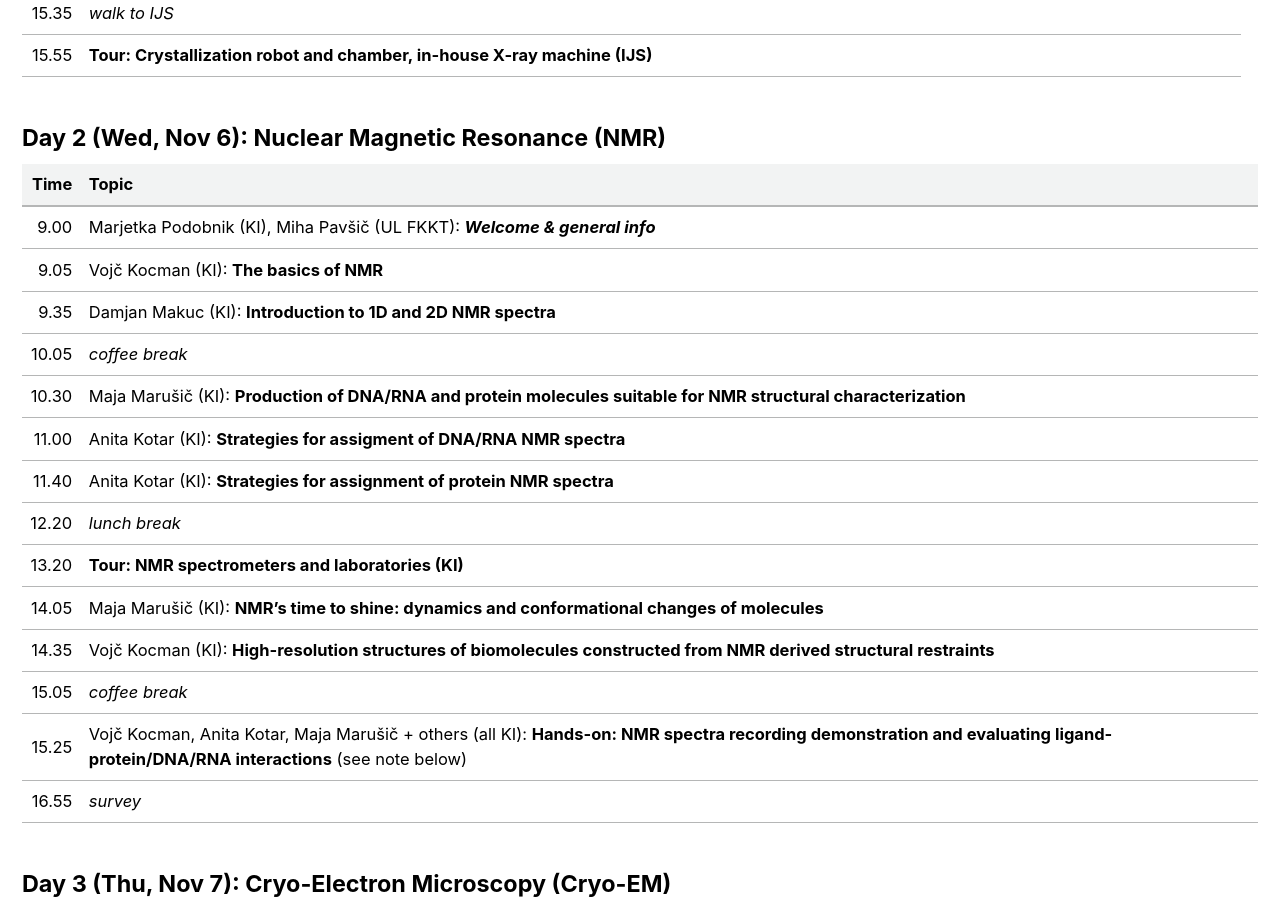
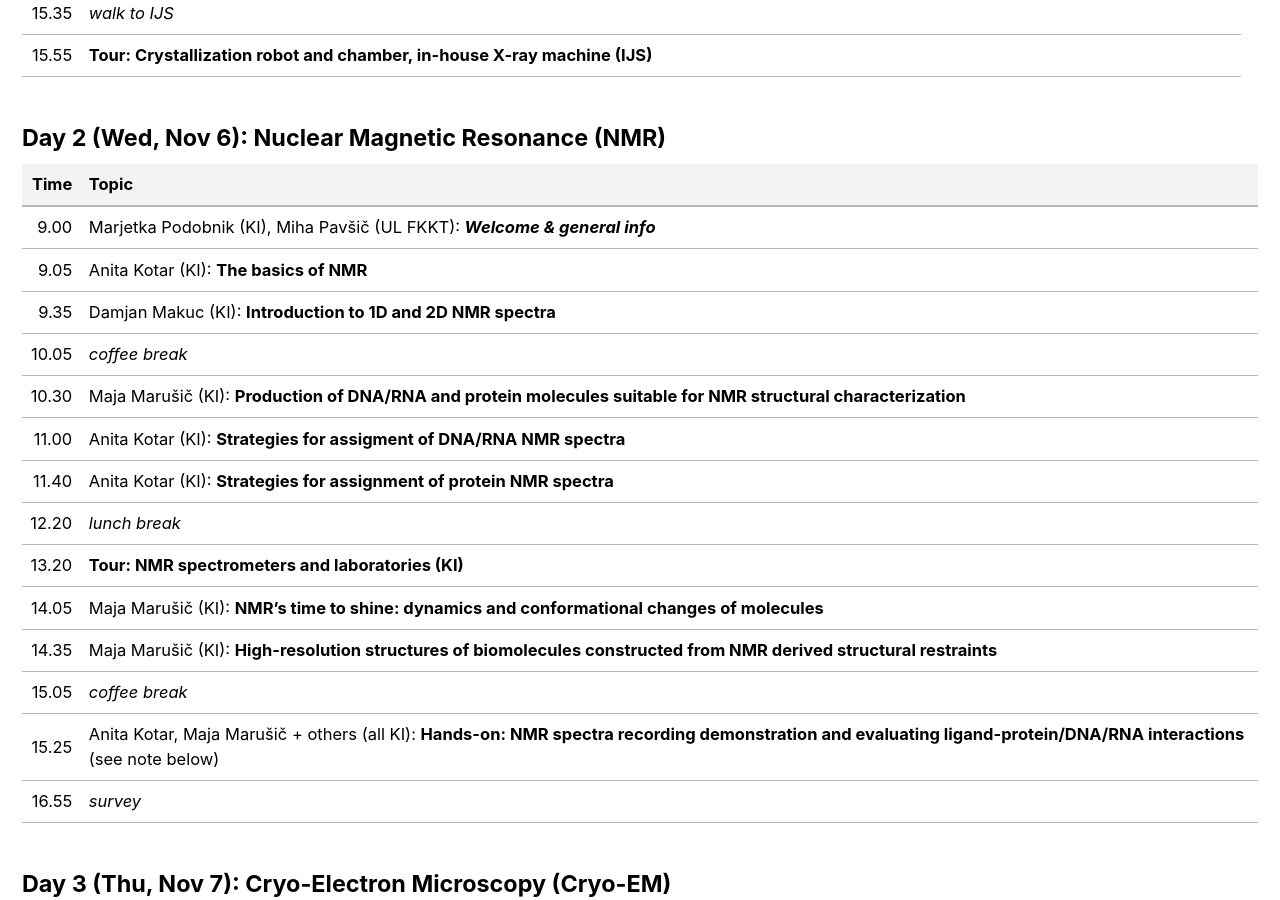
Before and after one commit to InstructSI/instructsi.github.io, a Jekyll site: the page built from _pages/bmasb2024.md, in a window 1280 px wide and 900 px high, scrolled down 3233 px. Built offline with Jekyll 4.4.1, drawn with Linux system fonts in a browser that asks for light colours; cached includes are drawn as plain includes.

Commit message:
Changed to the bmasb2024 2nd day programme

```diff
--- a/_pages/bmasb2024.md
+++ b/_pages/bmasb2024.md
@@ -85,7 +85,7 @@ For any further information etc. please do not hesitate to contact us via e-mail
 |Time       |Topic        |
 |----------:|-------------|
 | 9.00|Marjetka Podobnik (KI), Miha Pavšič (UL FKKT): ***Welcome & general info***|
-| 9.05|Vojč Kocman (KI): **The basics of NMR**|
+| 9.05|Anita Kotar (KI): **The basics of NMR**|
 | 9.35|Damjan Makuc (KI): **Introduction to 1D and 2D NMR spectra**|
 |10.05|*coffee break*|
 |10.30|Maja Marušič (KI): **Production of DNA/RNA and protein molecules suitable for NMR structural characterization**|
@@ -94,9 +94,9 @@ For any further information etc. please do not hesitate to contact us via e-mail
 |12.20|*lunch break*|
 |13.20|**Tour: NMR spectrometers and laboratories (KI)**|
 |14.05|Maja Marušič (KI): **NMR’s time to shine: dynamics and conformational changes of molecules**|
-|14.35|Vojč Kocman (KI): **High-resolution structures of biomolecules constructed from NMR derived structural restraints**|
+|14.35|Maja Marušič (KI): **High-resolution structures of biomolecules constructed from NMR derived structural restraints**|
 |15.05|*coffee break*|
-|15.25|Vojč Kocman, Anita Kotar, Maja Marušič + others (all KI): **Hands-on: NMR spectra recording demonstration and evaluating ligand-protein/DNA/RNA interactions** (see note below)|
+|15.25|Anita Kotar, Maja Marušič + others (all KI): **Hands-on: NMR spectra recording demonstration and evaluating ligand-protein/DNA/RNA interactions** (see note below)|
 |16.55|*survey*|
 
 #### Day 3 (Thu, Nov 7): Cryo-Electron Microscopy (Cryo-EM)
```
